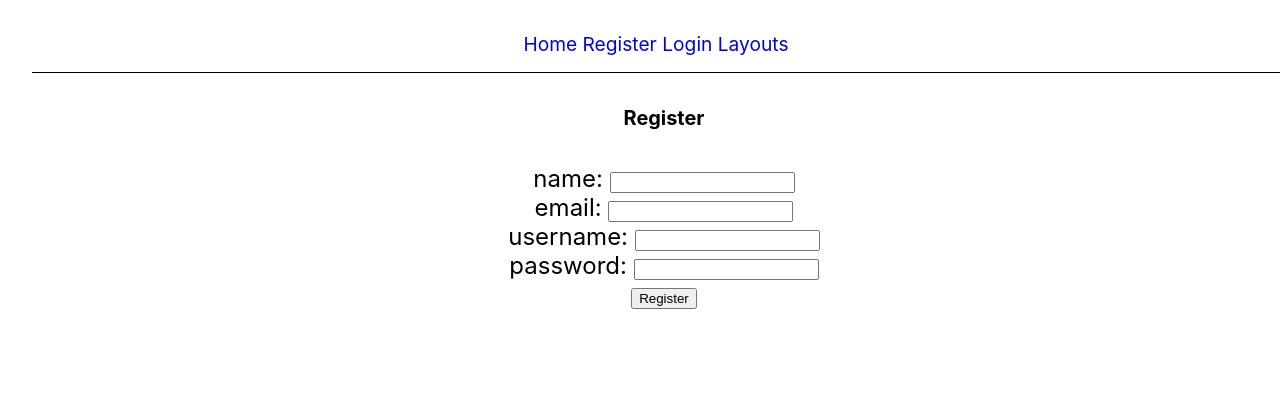
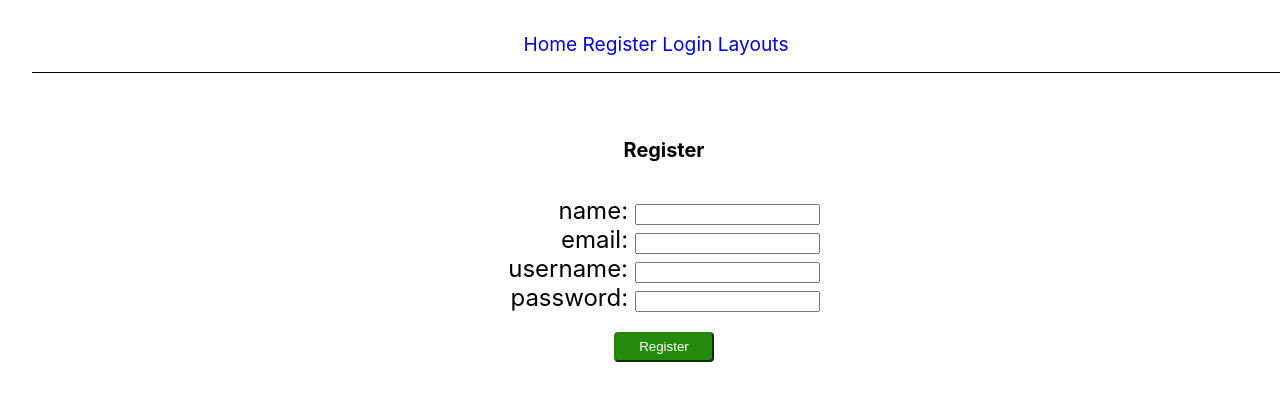
Before and after one commit to eriksalsborn/Multi-Stream-Dashboard, a React (Create React App) app in the folder frontend/multistream/: page /register in a window 1280 px wide. Shown: the top 400 px of the page. Built offline with nearby package versions, Linux system fonts and the light colour scheme.

Commit message:
CSS: Style buttons and  Flexbox for allignment

```diff
--- a/frontend/multistream/src/App.css
+++ b/frontend/multistream/src/App.css
@@ -28,11 +28,53 @@
   color: #61dafb;
 }
 
-@keyframes App-logo-spin {
-  from {
-    transform: rotate(0deg);
+.center {
+  display: flex;
+  justify-content: center;
+  align-items: center;
+  flex-direction: column;
+}
+
+.form {
+  display: flex;
+  flex-direction: column;
+  align-items: flex-end;
+}
+
+input[type=submit] {
+  margin-top: 20px;
+  background: #248b0c;
+  color: white;
+  border-style: outset;
+  border-color: #278213;
+  border-radius: 4px;
+  height: 30px;
+  width: 100px;
+  font: bold15px arial,sans-serif;
+  text-shadow: none;
+  cursor: pointer;
   }
-  to {
-    transform: rotate(360deg);
+
+input[type=submit]:hover {
+  background-color: #1b6809;
+  color: white;
+}
+
+input[type=button] {
+  margin-top: 20px;
+  background: #878b85;
+  color: white;
+  border-style: outset;
+  border-color: #a49d9d;
+  border-radius: 4px;
+  height: 30px;
+  width: 100px;
+  font: bold15px arial,sans-serif;
+  text-shadow: none;
+  cursor: pointer;
   }
+
+input[type=button]:hover {
+  background-color: #363736;
+  color: white;
 }
--- a/frontend/multistream/src/Login.js
+++ b/frontend/multistream/src/Login.js
@@ -1,6 +1,6 @@
 import React, { useState } from "react";
 import { useNavigate } from "react-router-dom";
-import AuthService, { setUserSession } from "./AuthService";
+import { setUserSession } from "./AuthService";
 import axios from "axios";
 
 const loginUrl = "https://hie7efmkul.execute-api.eu-north-1.amazonaws.com/prod/login";
@@ -53,12 +53,25 @@ const Login = () => {
     }
 
     return (
-        <div>
+        <div class="center">
             <form onSubmit={submitHandler}>
                 <h5>Login</h5>
-                Username: <input type="text" value={username} onChange={(event) => setUsername(event.target.value)} /> <br />
-                Password: <input type="password" value={password} onChange={(event) => setPassword(event.target.value)} /> <br />
-                <input type="submit" value="Login" />
+
+                <div class="form">
+                    <div>
+                        Username: <input type="text" value={username} onChange={(event) => setUsername(event.target.value)} /> <br />
+                    </div>
+
+                    <div>
+                        Password: <input type="password" value={password} onChange={(event) => setPassword(event.target.value)} /> <br />
+                    </div>
+
+                </div>
+
+                <div>
+                    <input type="submit" value="Login" id="submit-button" />
+                </div>
+
             </form>
             {message && <p className="message">{message} </p>}
     </div>
--- a/frontend/multistream/src/PrivateRoute.js
+++ b/frontend/multistream/src/PrivateRoute.js
@@ -1,5 +1,5 @@
 import React from "react";
-import { Routes, Route, Link, useNavigate, useLocation, Navigate, Outlet, } from 'react-router-dom';
+import { useLocation, Navigate, Outlet, } from 'react-router-dom';
 import { getToken } from "./AuthService";
 
 const PrivateRoute = () => {
--- a/frontend/multistream/src/Register.js
+++ b/frontend/multistream/src/Register.js
@@ -45,14 +45,35 @@ const Register = () => {
   };
 
   return (
-    <div>
+    <div class="center">
+
       <form onSubmit={submitHandler}>
         <h5>Register</h5>
-        name: <input type="text" value={name} onChange={(event) => setName(event.target.value)} /> <br />
-        email: <input type="text" value={email} onChange={(event) => setEmail(event.target.value)} /> <br />
-        username: <input type="text" value={username} onChange={(event) => setUsername(event.target.value)} /> <br />
-        password: <input type="password" value={password} onChange={(event) => setPassword(event.target.value)} /> <br />
-        <input type="submit" value="Register" />
+
+        <div class="form">
+
+          <div>
+            name: <input type="text" value={name} onChange={(event) => setName(event.target.value)} /> <br />
+          </div>
+
+          <div>
+            email: <input type="text" value={email} onChange={(event) => setEmail(event.target.value)} /> <br />
+          </div>
+
+          <div>
+            username: <input type="text" value={username} onChange={(event) => setUsername(event.target.value)} /> <br />
+          </div>
+
+          <div>
+            password: <input type="password" value={password} onChange={(event) => setPassword(event.target.value)} /> <br />
+          </div>
+
+        </div>
+
+        <div>
+            <input type="submit" value="Register" />
+        </div>
+
       </form>
       {message && <p className="message">{message} </p>}
     </div>
```
Also changed, not shown: frontend/multistream/src/logo.svg (deleted).
